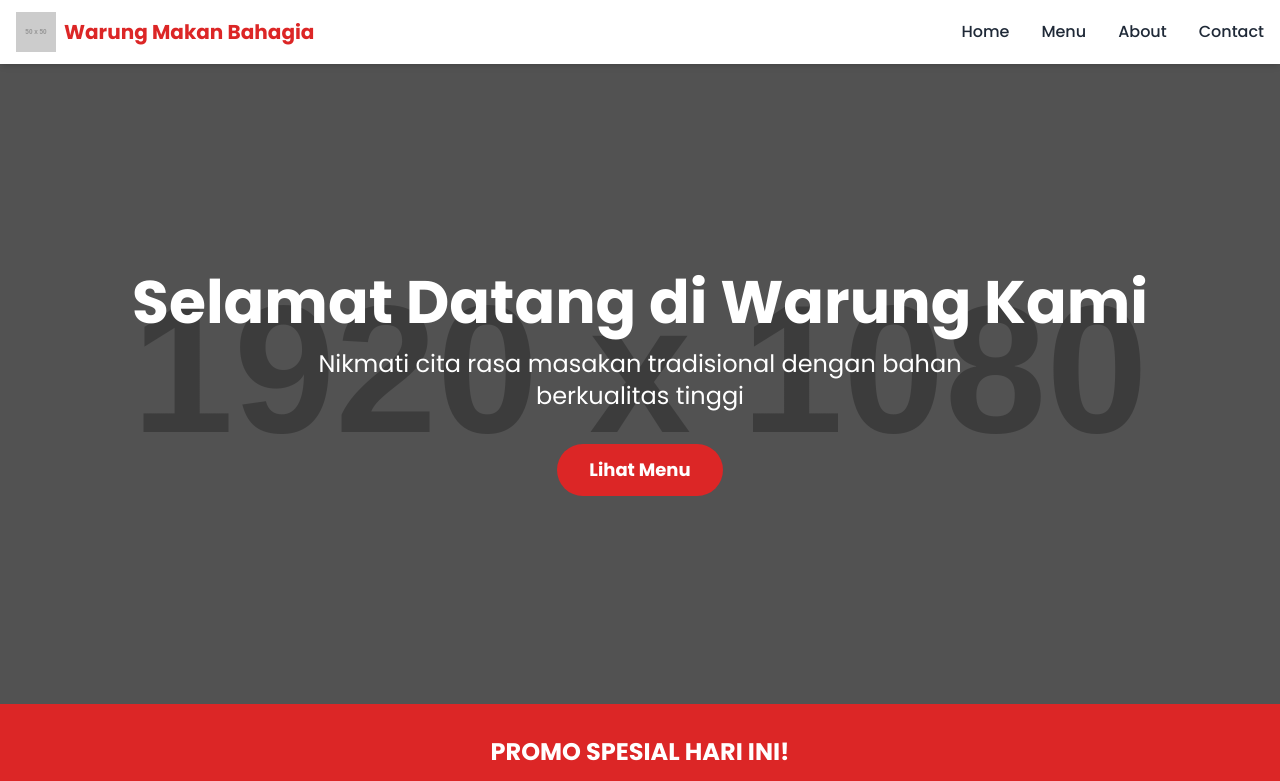
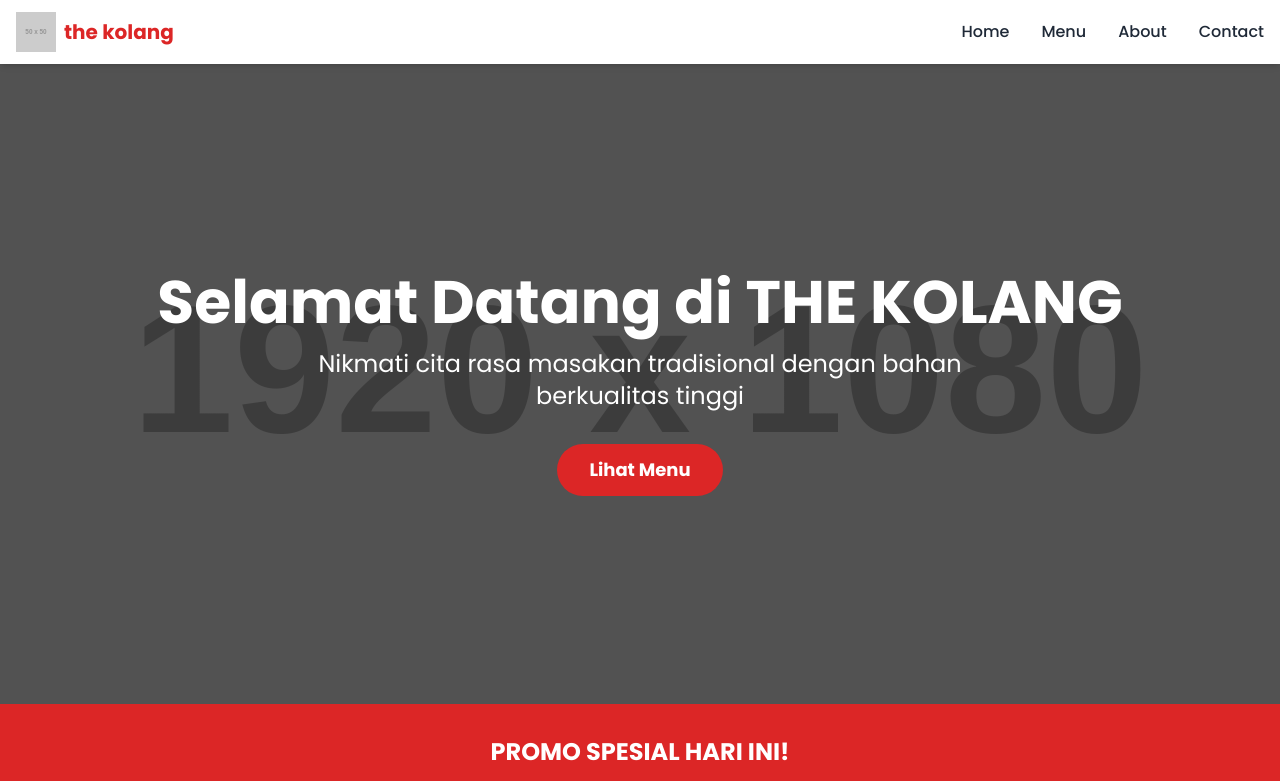
Before and after one commit to kiymie/kiymie.github.io, a plain HTML site: page index.html in a window 1280 px wide. Shown: the top 781 px of the page. Drawn offline with nearby package versions, Linux system fonts and the light colour scheme; placeholder pictures from the web are drawn by us.

Commit message:
Update index.html

```diff
--- a/index.html
+++ b/index.html
@@ -3,7 +3,7 @@
 <head>
     <meta charset="UTF-8">
     <meta name="viewport" content="width=device-width, initial-scale=1.0">
-    <title>Warung Makan Bahagia</title>
+    <title>the kolang</title>
     <script src="https://cdn.tailwindcss.com"></script>
     <link rel="stylesheet" href="https://cdnjs.cloudflare.com/ajax/libs/font-awesome/6.4.0/css/all.min.css">
     <style>
@@ -60,7 +60,7 @@
         <div class="container mx-auto px-4 py-3 flex justify-between items-center">
             <div class="flex items-center">
                 <img src="https://placehold.co/50x50" alt="Logo Warung Makan Bahagia" class="h-10 w-10 mr-2">
-                <h1 class="text-xl font-bold text-red-600">Warung Makan Bahagia</h1>
+                <h1 class="text-xl font-bold text-red-600">the kolang</h1>
             </div>
             <div class="hidden md:flex space-x-8">
                 <a href="#home" class="text-gray-800 hover:text-red-600 font-medium">Home</a>
@@ -87,7 +87,7 @@
     <!-- Hero Section -->
     <section id="home" class="hero-section flex items-center justify-center text-center text-white">
         <div class="px-4 md:px-0">
-            <h1 class="text-4xl md:text-6xl font-bold mb-4">Selamat Datang di Warung Kami</h1>
+            <h1 class="text-4xl md:text-6xl font-bold mb-4">Selamat Datang di THE KOLANG</h1>
             <p class="text-xl md:text-2xl mb-8 max-w-2xl mx-auto">Nikmati cita rasa masakan tradisional dengan bahan berkualitas tinggi</p>
             <a href="#menu" class="bg-red-600 hover:bg-red-700 text-white font-bold py-3 px-8 rounded-full text-lg transition duration-300 inline-block">Lihat Menu</a>
         </div>
```
